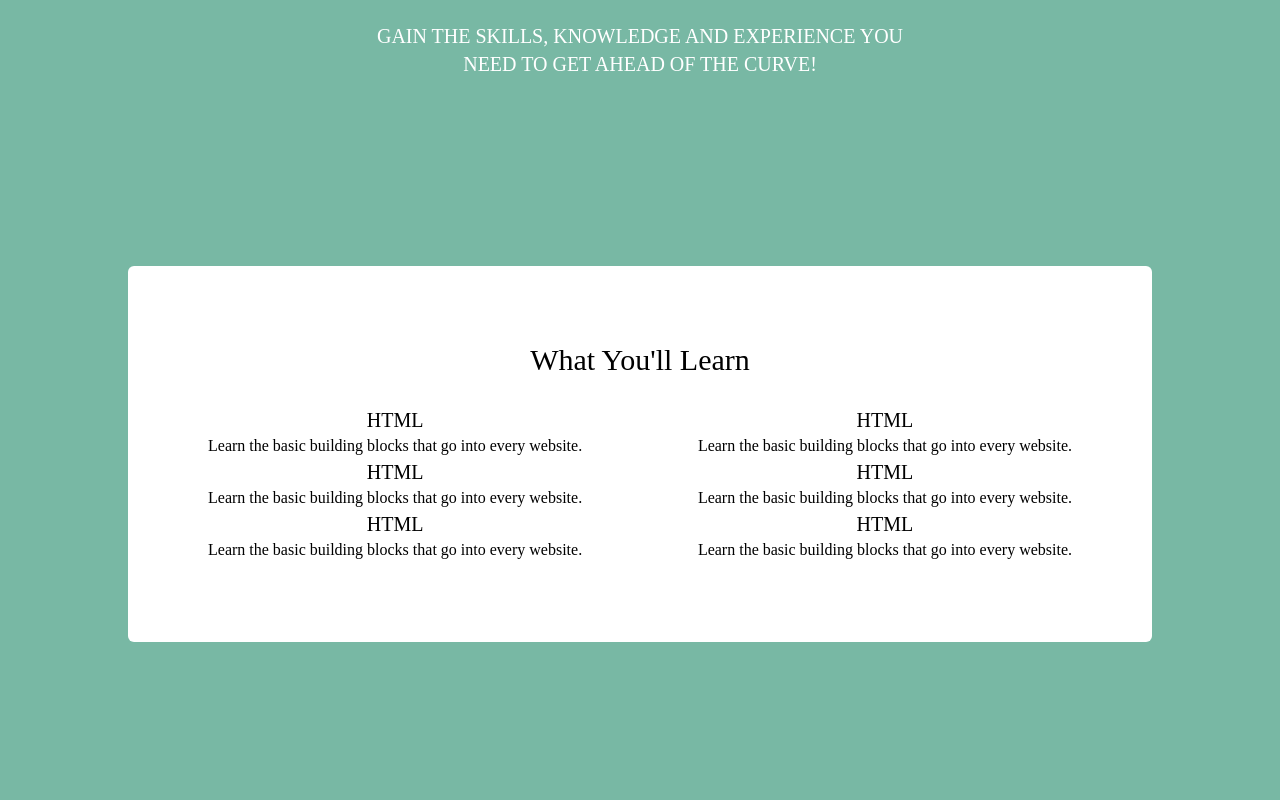
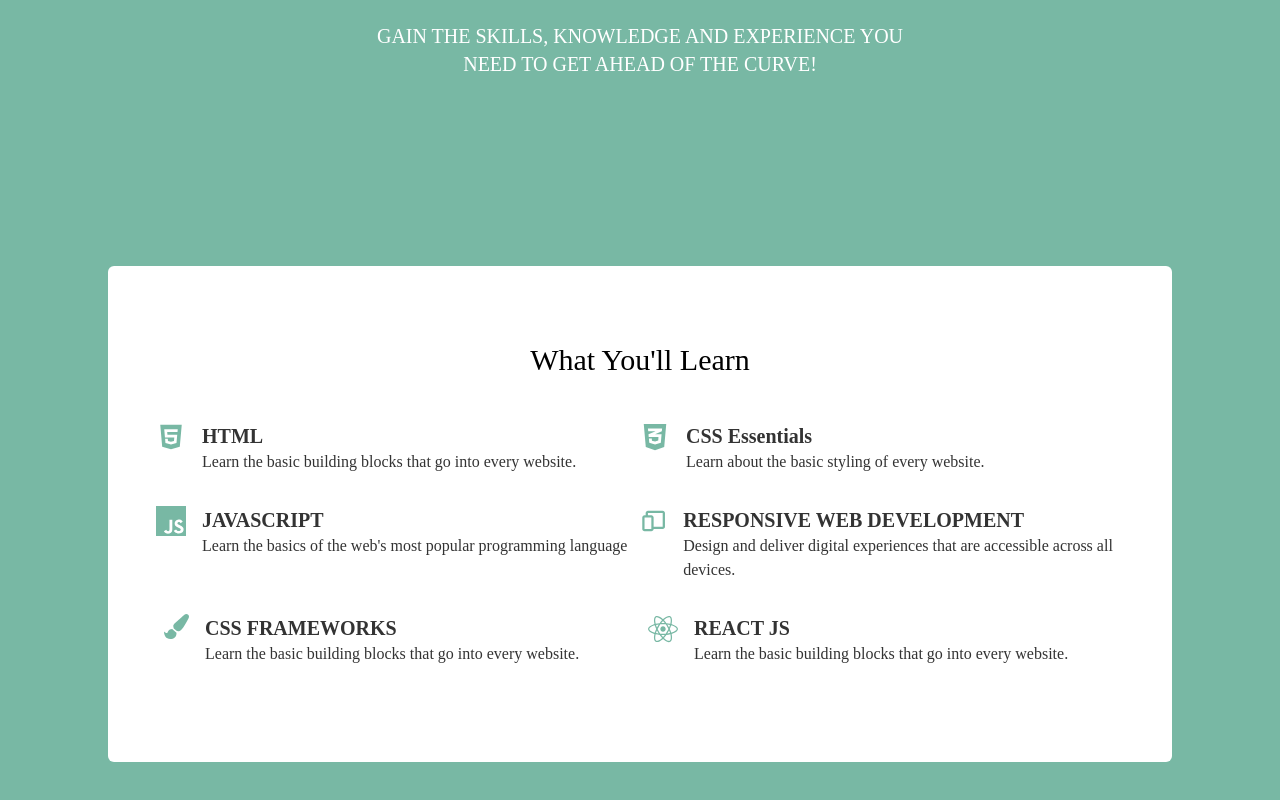
Before and after one commit to godstimedev/techclub-landing-page, a React (Create React App) app: page / in a window 1280 px wide. Shown: the part 374-1174 px from the top of the page. Built offline with nearby package versions, Linux system fonts and the light colour scheme.

Commit message:
done navbar and hero section

```diff
--- a/src/components/Learn.jsx
+++ b/src/components/Learn.jsx
@@ -1,34 +1,63 @@
 import React from "react";
+import { AiFillHtml5 } from "react-icons/ai";
+import { FaCss3Alt, FaPaintBrush, FaReact } from "react-icons/fa";
+import { SiJavascript } from "react-icons/si";
+import { BiDevices } from "react-icons/bi";
 
 function Learn() {
   return (
     <div className="w-full h-screen bg-[#78B8A4]">
-      <div className="bg-white max-w-[1024px] mx-auto text-center rounded-md p-[4rem]">
-        <h3 className="text-3xl py-3">What You'll Learn</h3>
-        <div className="flex justify-between flex-wrap p-4">
-          <div>
-            <h4 className="text-xl">HTML</h4>
-            <p>Learn the basic building blocks that go into every website.</p>
+      <div className="bg-white max-w-[1064px] mx-auto  rounded-md px-[3rem] py-[4rem]">
+        <h3 className="text-3xl py-3 text-center">What You'll Learn</h3>
+        <div className="grid grid-cols-2 py-4 text-[#333]">
+          <div className="= py-4 flex gap-[1rem]">
+            <AiFillHtml5 size={30} className="text-[#78B8A4] inline-block" />
+            <div>
+              <h4 className="text-xl font-semibold">HTML</h4>
+              <p>Learn the basic building blocks that go into every website.</p>
+            </div>
           </div>
-          <div>
-            <h4 className="text-xl">HTML</h4>
-            <p>Learn the basic building blocks that go into every website.</p>
+          <div className="= py-4 flex gap-[1rem]">
+            <FaCss3Alt size={30} className="text-[#78B8A4] inline-block" />
+            <div>
+              <h4 className="text-xl font-semibold">CSS Essentials</h4>
+              <p>Learn about the basic styling of every website.</p>
+            </div>
           </div>
-          <div>
-            <h4 className="text-xl">HTML</h4>
-            <p>Learn the basic building blocks that go into every website.</p>
+          <div className=" py-4 flex gap-[1rem]">
+            <SiJavascript size={30} className="text-[#78B8A4] inline-block" />
+            <div>
+              <h4 className="text-xl font-semibold">JAVASCRIPT</h4>
+              <p>
+                Learn the basics of the web's most popular programming language
+              </p>
+            </div>
           </div>
-          <div>
-            <h4 className="text-xl">HTML</h4>
-            <p>Learn the basic building blocks that go into every website.</p>
+          <div className="= py-4 flex gap-[1rem]">
+            <BiDevices size={30} className="text-[#78B8A4] inline-block" />
+            <div>
+              <h4 className="text-xl font-semibold">
+                RESPONSIVE WEB DEVELOPMENT
+              </h4>
+              <p>
+                Design and deliver digital experiences that are accessible
+                across all devices.
+              </p>
+            </div>
           </div>
-          <div>
-            <h4 className="text-xl">HTML</h4>
-            <p>Learn the basic building blocks that go into every website.</p>
+          <div className=" px-2 py-4 flex gap-[1rem]">
+            <FaPaintBrush size={25} className="text-[#78B8A4] inline-block" />
+            <div>
+              <h4 className="text-xl font-semibold">CSS FRAMEWORKS</h4>
+              <p>Learn the basic building blocks that go into every website.</p>
+            </div>
           </div>
-          <div>
-            <h4 className="text-xl">HTML</h4>
-            <p>Learn the basic building blocks that go into every website.</p>
+          <div className=" px-2 py-4 flex gap-[1rem]">
+            <FaReact size={30} className="text-[#78B8A4] inline-block" />
+            <div>
+              <h4 className="text-xl font-semibold">REACT JS</h4>
+              <p>Learn the basic building blocks that go into every website.</p>
+            </div>
           </div>
         </div>
       </div>
```
